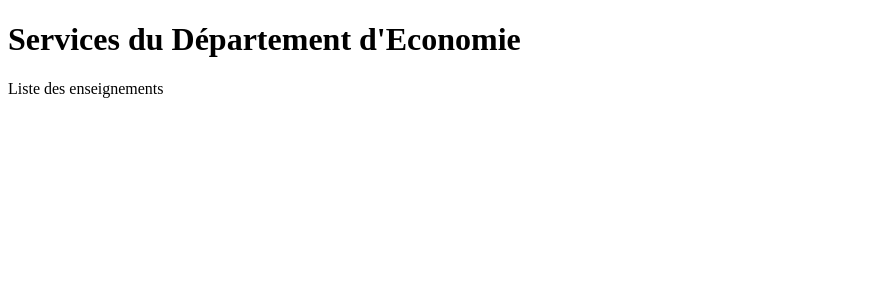
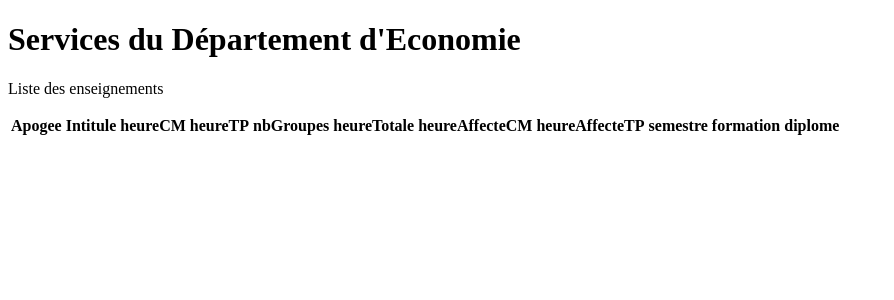
Before and after one commit to up7-sde/gestion-planning, a PHP site: page /enseignements.php in a window 1280 px wide. Shown: the top 300 px of the page, without its empty margins (0-894 px from the left). Run offline with PHP 8.4, Linux system fonts and the light colour scheme; lists and menus that the app fills with data are empty.

Commit message:
Ameliore la vue des enseignements

```diff
--- a/bdd/creer_bdd.sql
+++ b/bdd/creer_bdd.sql
@@ -1,5 +1,5 @@
 -- MySQL Script generated by MySQL Workbench
--- ven. 04 mai 2018 14:59:41 CEST
+-- ven. 04 mai 2018 21:18:24 CEST
 -- Model: New Model    Version: 1.0
 -- MySQL Workbench Forward Engineering
 
@@ -501,7 +501,6 @@ BEGIN
 		`sde`.`Enseignements`.`heureTP`*`sde`.`Enseignements`.`nbGroupes`+`sde`.`Enseignements`.`heureCM` AS heureTotale,
 		SUM(`CoursCM`.`heureAffecteCM`) AS heureAffecteCM,
 		SUM(`CoursTP`.`heureAffecteTP`) AS heureAffecteTP,
-		`sde`.`Enseignements`.`semestre`,
 		`sde`.`Formations`.`nom` AS formation,
 		`sde`.`Diplomes`.`nom` AS diplome
 	FROM
--- a/toto.sql
+++ b/toto.sql
@@ -1,5 +1,5 @@
 -- MySQL Script generated by MySQL Workbench
--- ven. 04 mai 2018 14:59:41 CEST
+-- ven. 04 mai 2018 21:18:24 CEST
 -- Model: New Model    Version: 1.0
 -- MySQL Workbench Forward Engineering
 
@@ -501,7 +501,6 @@ BEGIN
 		`sde`.`Enseignements`.`heureTP`*`sde`.`Enseignements`.`nbGroupes`+`sde`.`Enseignements`.`heureCM` AS heureTotale,
 		SUM(`CoursCM`.`heureAffecteCM`) AS heureAffecteCM,
 		SUM(`CoursTP`.`heureAffecteTP`) AS heureAffecteTP,
-		`sde`.`Enseignements`.`semestre`,
 		`sde`.`Formations`.`nom` AS formation,
 		`sde`.`Diplomes`.`nom` AS diplome
 	FROM
@@ -691,7 +690,7 @@ SET UNIQUE_CHECKS=@OLD_UNIQUE_CHECKS;
 -- Donner les droits de selection sur les vues
 GRANT SELECT ON `sde`.`VueListeCours` TO 'enseignant';
 GRANT SELECT ON `sde`.`VueListeEnseignants` TO 'enseignant';
--- GRANT SELECT ON `sde`.`VueListeEnseignements` TO 'enseignant';
+GRANT SELECT ON `sde`.`VueListeEnseignements` TO 'enseignant';
 -- Donner droit de selection sur la liste des Enseignements
 GRANT EXECUTE ON PROCEDURE `sde`.`SelectionnerEnseignements` TO 'enseignant';
 
--- a/web/enseignements.php
+++ b/web/enseignements.php
@@ -7,6 +7,25 @@
     <body>
         <h1>Services du Département d'Economie</h1>
         <p>Liste des enseignements</p>
+
+        <table>
+            <thead>
+                <tr>
+                    <th>Apogee</th>
+                    <th>Intitule</th>
+                    <th>heureCM</th>
+                    <th>heureTP</th>
+                    <th>nbGroupes</th>
+                    <th>heureTotale</th>
+                    <th>heureAffecteCM</th>
+                    <th>heureAffecteTP</th>
+                    <th>semestre</th>
+                    <th>formation</th>
+                    <th>diplome</th>
+                </tr>
+            </thead>
+            <tbody>
+                <!-- trouver un moyen pour extraire les noms des champs sans avoir à les écrire à la mano -->
                 <?php
                 try
                 {
@@ -17,10 +36,17 @@
                     die('Erreur : ' . $e->getMessage());
                 }
                 $reponse = $bdd->query("CALL SelectionnerEnseignements()");
-        while ($donnees = $reponse->fetch())
+                // PDO::FETCH_ASSOC pour obtenir un tableau associatif
+                while ($donnees = $reponse->fetch(PDO::FETCH_ASSOC))
                 {
-          echo "<li>" . $donnees['apogee'] . " " . $donnees['intitule'] . "</li><br><br>";
+                    echo "<tr>";
+                    foreach ($donnees as $key => $value) {
+                        echo  "<td>" .$value."</td>";
+                    }
+                    echo "</tr>";
                 }
                 ?>
+            </tbody>
+        </table>
     </body>
 </html>
```
Also changed, not shown: php/notes_php.md (added, +17 -0 lines), 2 other files. Lines whose indentation alone changed are shown as unchanged.
